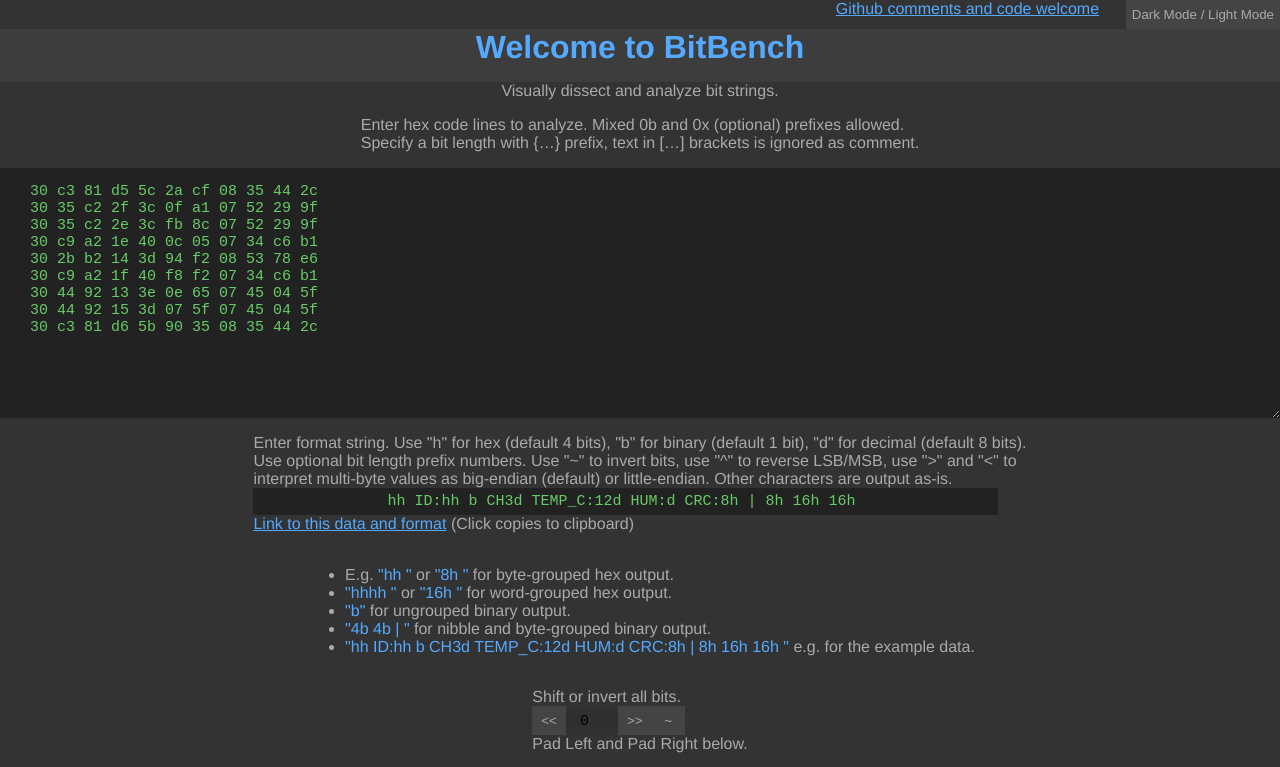
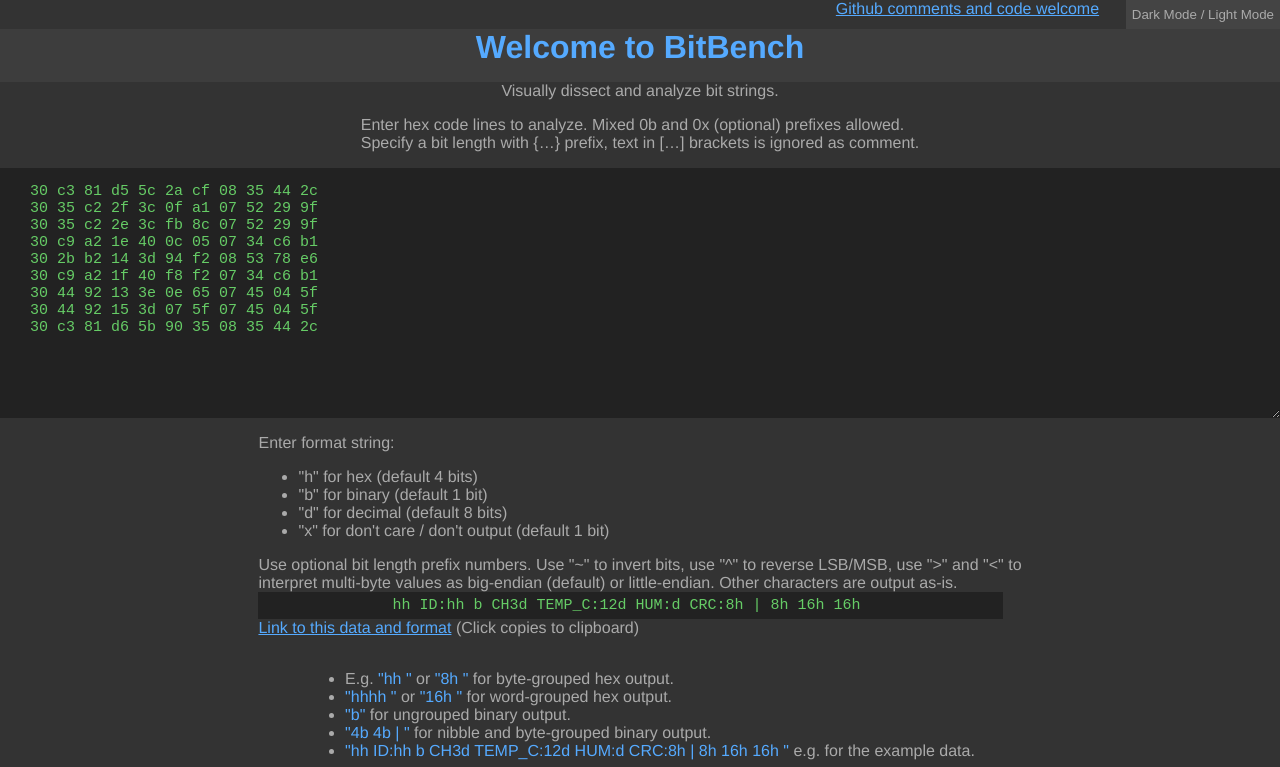
Before and after one commit to triq-org/bitbench, a Vue app: page / in a window 1280 px wide. Shown: the top 767 px of the page. Built offline with nearby package versions, Linux system fonts and the light colour scheme.

Commit message:
Add "x" format character for ignore/don't care values (#4)

```diff
--- a/src/bitstring.js
+++ b/src/bitstring.js
@@ -205,6 +205,13 @@
         reverseBytes = false
         invert = false
         consumed = true
+      } else if (f == 'x') {
+        if (!size)
+          size = 1
+        shiftBits(bits, size)
+        reverse = false
+        invert = false
+        consumed = true
       } else {
         // or render plain char
         out += f
--- a/src/components/BitBench.vue
+++ b/src/components/BitBench.vue
@@ -6,8 +6,13 @@
     </p>
     <textarea v-model="codes" placeholder="add lines of hex (no 0x prefix)"></textarea>
     <p>
-      Enter format string.
-      Use "h" for hex (default 4 bits), "b" for binary (default 1 bit), "d" for decimal (default 8 bits).<br/>
+      Enter format string:
+      <ul>
+        <li>"h" for hex (default 4 bits)</li>
+        <li>"b" for binary (default 1 bit)</li>
+        <li>"d" for decimal (default 8 bits)</li>
+        <li>"x" for don&apos;t care / don&apos;t output (default 1 bit)</li>
+      </ul>
       Use optional bit length prefix numbers.
       Use "~" to invert bits, use "^" to reverse LSB/MSB, use "&gt;" and "&lt;" to<br/>
       interpret multi-byte values as big-endian (default) or little-endian.
```
